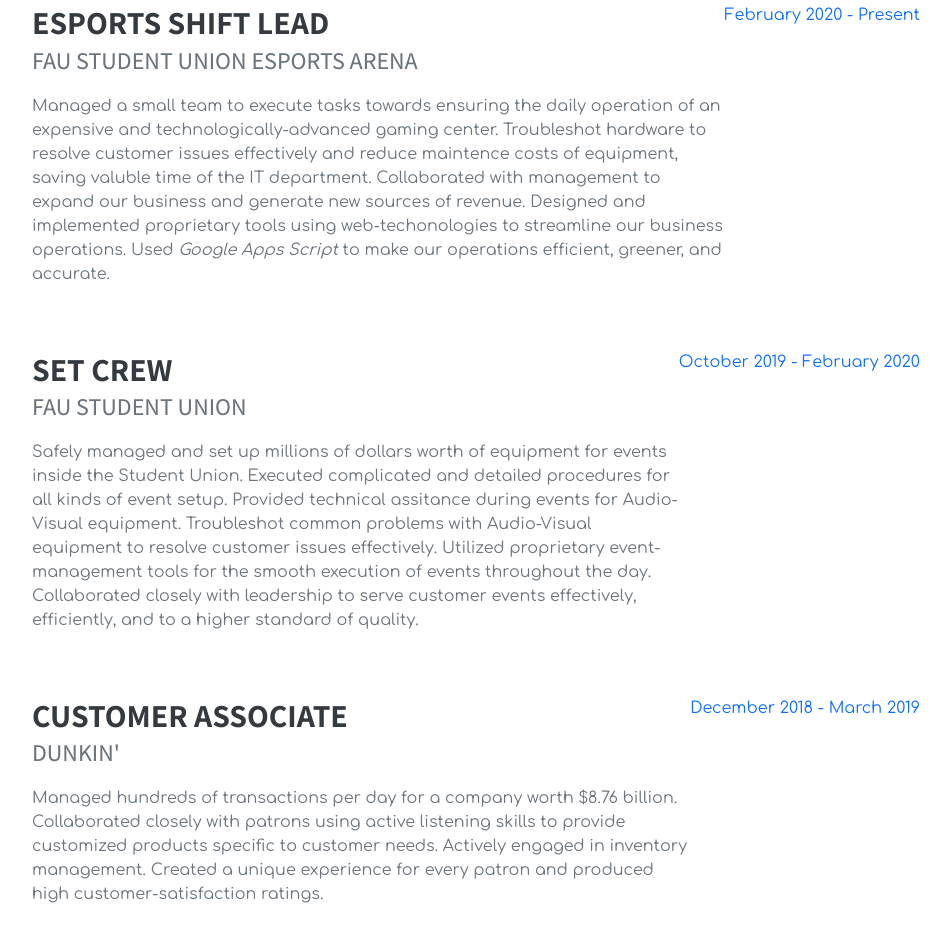
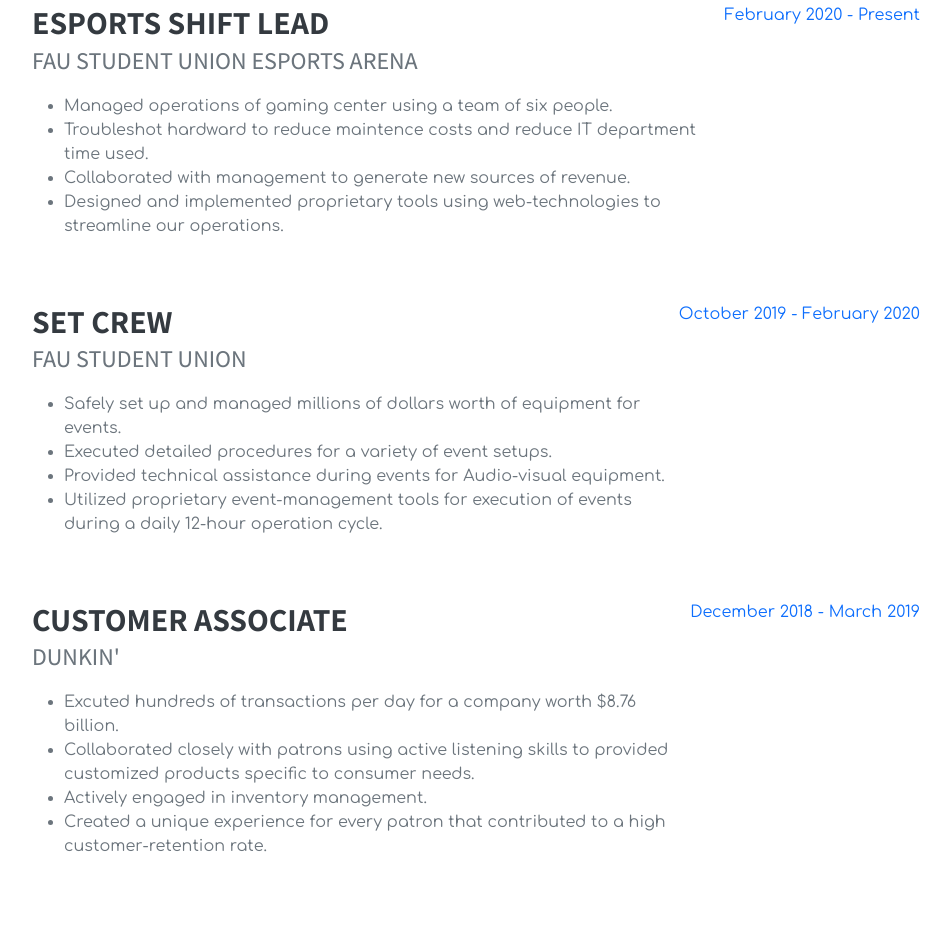
Before and after one commit to Midlight25/website-resume, a website built with Parcel: page src/index.pug in a window 1280 px wide. Shown: the part 1009-1934 px from the top of the page, without its empty margins (300-1251 px from the left). Built offline with nearby package versions, Linux system fonts and the light colour scheme.

Commit message:
Changed up the experience section

```diff
--- a/src/index.pug
+++ b/src/index.pug
@@ -41,7 +41,7 @@ html(lang='en')
 					li.nav-item
 						a(href="#experience").nav-link Experience
 					li.nav-item
-						a.nav-link Education
+						a(href="#education").nav-link Education
 					li.nav-item
 						a.nav-link Skills
 					li.nav-item
@@ -81,11 +81,11 @@ html(lang='en')
 						.flex-grow-1
 							h3.mb-0 Esports Shift Lead
 							.subheading.mb-3 FAU Student Union Esports Arena
-							p Managed a small team to execute tasks towards ensuring the daily operation of an expensive and technologically-advanced gaming center.
-								| Troubleshot hardware to resolve customer issues effectively and reduce maintence costs of equipment, saving valuble time of the IT department.
-								| Collaborated with management to expand our business and generate new sources of revenue.
-								| Designed and implemented proprietary tools using web-techonologies to streamline our business operations. Used #[em Google Apps Script] to make our operations efficient,
-								| greener, and accurate.
+							ul
+								li Managed operations of gaming center using a team of six people.
+								li Troubleshot hardward to reduce maintence costs and reduce IT department time used.
+								li Collaborated with management to generate new sources of revenue.
+								li Designed and implemented proprietary tools using web-technologies to streamline our operations.
 						.flex-shrink-0
 							span.text-primary February 2020 - Present
 
@@ -93,10 +93,12 @@ html(lang='en')
 						.flex-grow-1
 							h3.mb-0 Set Crew
 							.subheading.mb-3 FAU Student Union
-							p Safely managed and set up millions of dollars worth of equipment for events inside the Student Union. Executed complicated and detailed procedures
-								| for all kinds of event setup. Provided technical assitance during events for Audio-Visual equipment. Troubleshot common problems with
-								| Audio-Visual equipment to resolve customer issues effectively. Utilized proprietary event-management tools for the smooth execution of
-								| events throughout the day. Collaborated closely with leadership to serve customer events effectively, efficiently, and to a higher standard of quality.
+
+							ul
+								li Safely set up and managed millions of dollars worth of equipment for events.
+								li Executed detailed procedures for a variety of event setups.
+								li Provided technical assistance during events for Audio-visual equipment.
+								li Utilized proprietary event-management tools for execution of events during a daily 12-hour operation cycle.
 						.flex-shrink-0
 							span.text-primary October 2019 - February 2020
 
@@ -104,9 +106,12 @@ html(lang='en')
 						.flex-grow-1
 							h3.mb-0 Customer Associate
 							.subheading.mb-3 Dunkin'
-							p Managed hundreds of transactions per day for a company worth $8.76 billion. Collaborated closely with patrons using active listening skills to
-								| provide customized products specific to customer needs. Actively engaged in inventory management. Created a unique experience for every patron and
-								| produced high customer-satisfaction ratings.
+
+							ul
+								li Excuted hundreds of transactions per day for a company worth $8.76 billion.
+								li Collaborated closely with patrons using active listening skills to provided customized products specific to consumer needs.
+								li Actively engaged in inventory management.
+								li Created a unique experience for every patron that contributed to a high customer-retention rate.
 						.flex-shrink-0
 							span.text-primary December 2018 - March 2019
 
```
